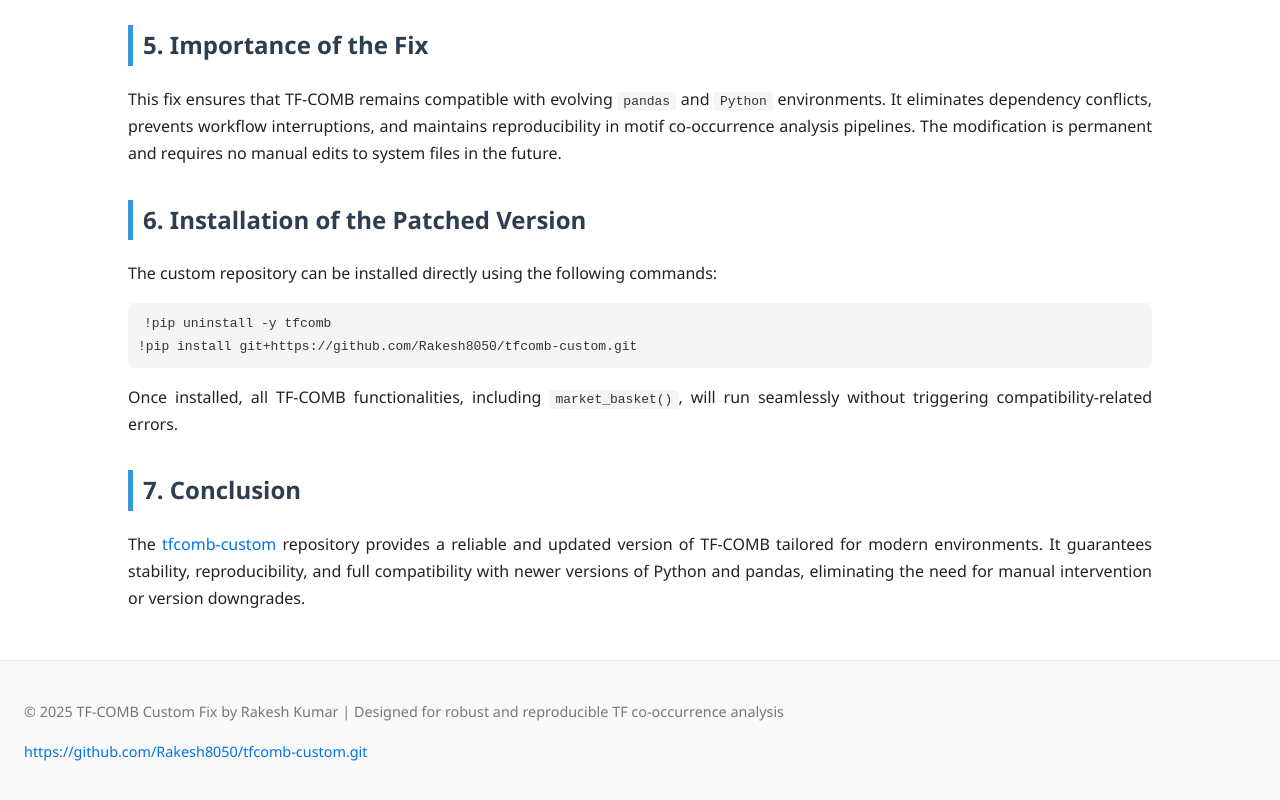
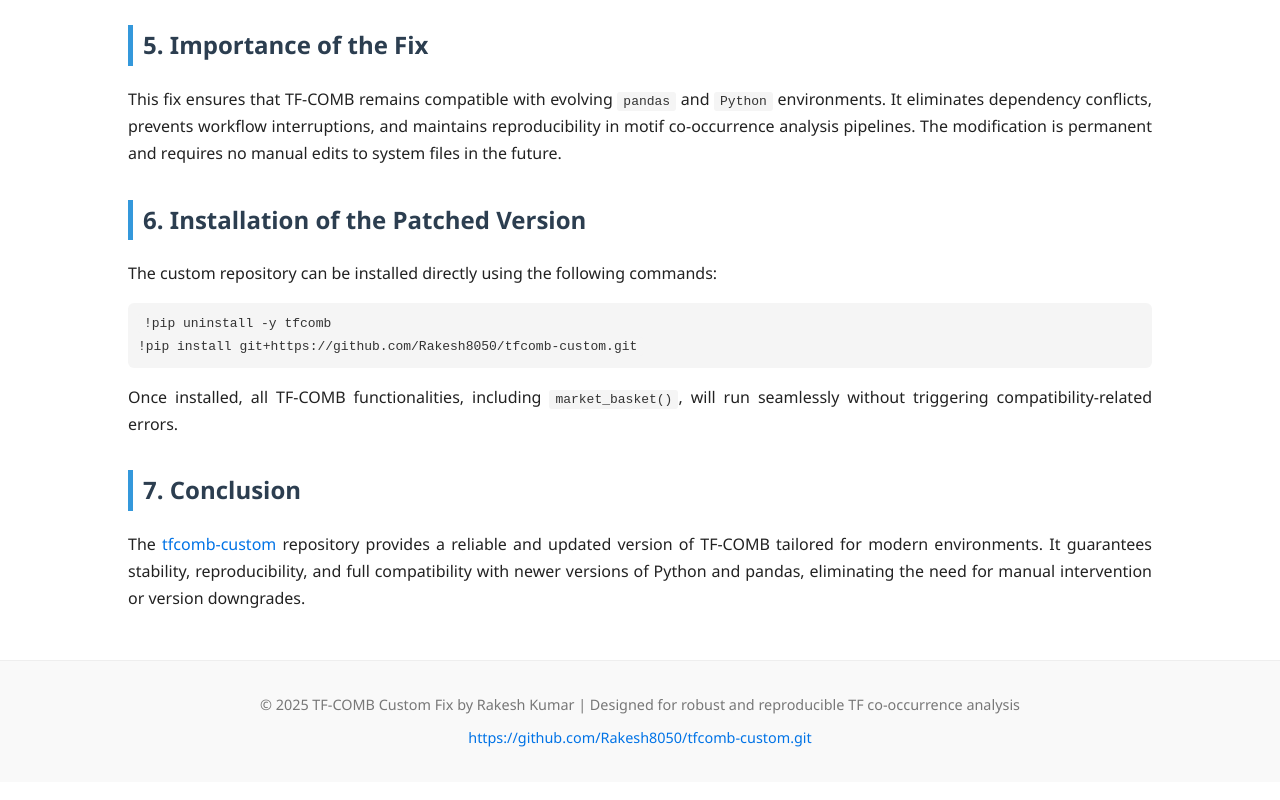
Before and after one commit to Rakesh8050/tfcomb-custom, a plain HTML site: page index.html in a window 1280 px wide. Shown: the part 1392-2192 px from the top of the page. Drawn offline with Linux system fonts and the light colour scheme.

Commit message:
Update index.html

```diff
--- a/index.html
+++ b/index.html
@@ -28,6 +28,7 @@
       font-size: 1rem;
       margin-top: 0.5rem;
       color: #dcdcdc;
+      text-align: center; /* Center fixed */
     }
     main {
       padding: 2rem 10%;
@@ -85,12 +86,16 @@
       background: #2c80c4;
     }
     footer {
-      text-align: center;
+      text-align: center; /* Center fixed */
       padding: 1.5rem;
       font-size: 0.9rem;
       color: #777;
       background: #f9f9f9;
       border-top: 1px solid #eee;
+    }
+    footer p {
+      margin: 0.5rem 0;
+      text-align: center; /* Ensure footer text is centered */
     }
   </style>
 </head>
```
